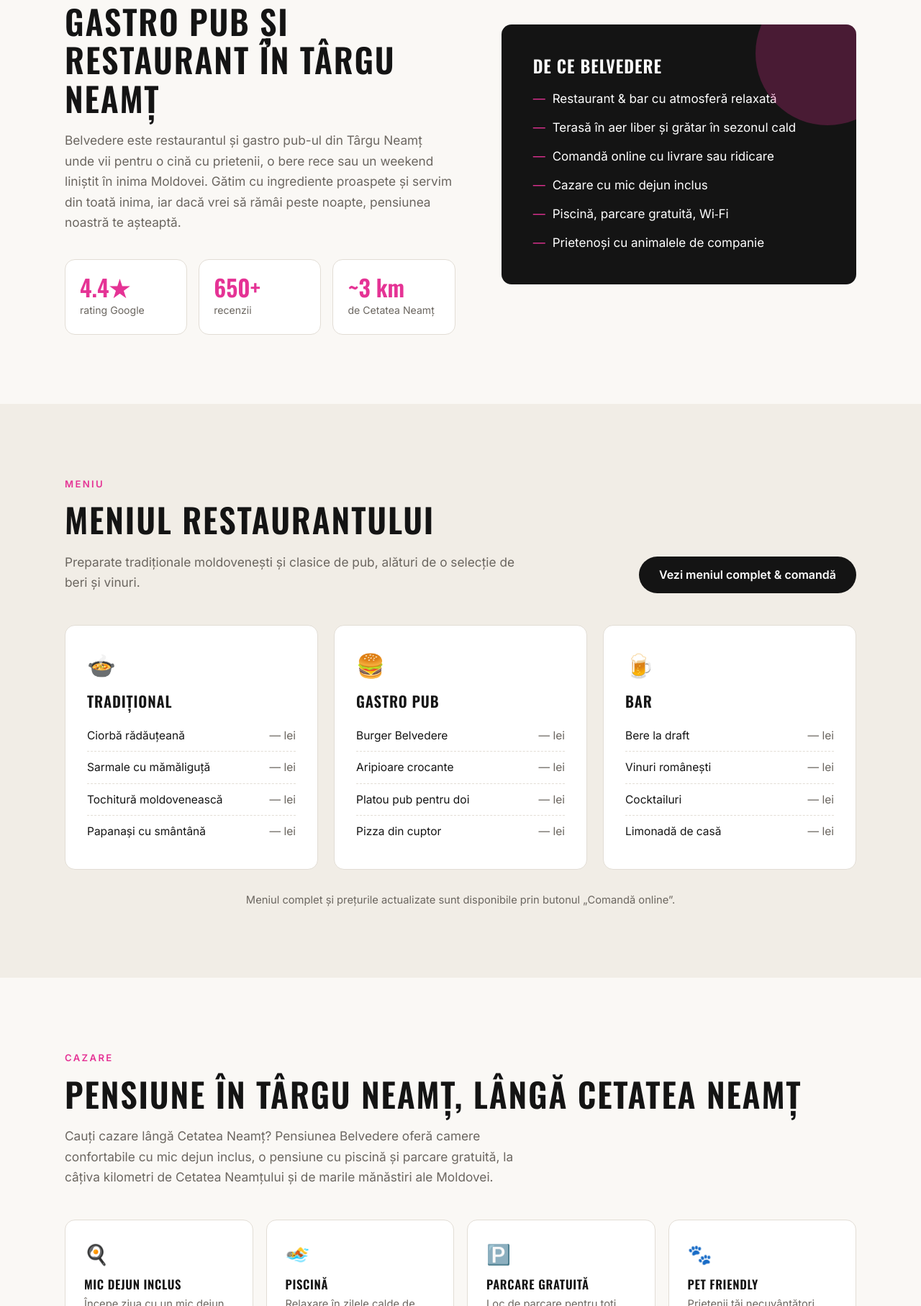
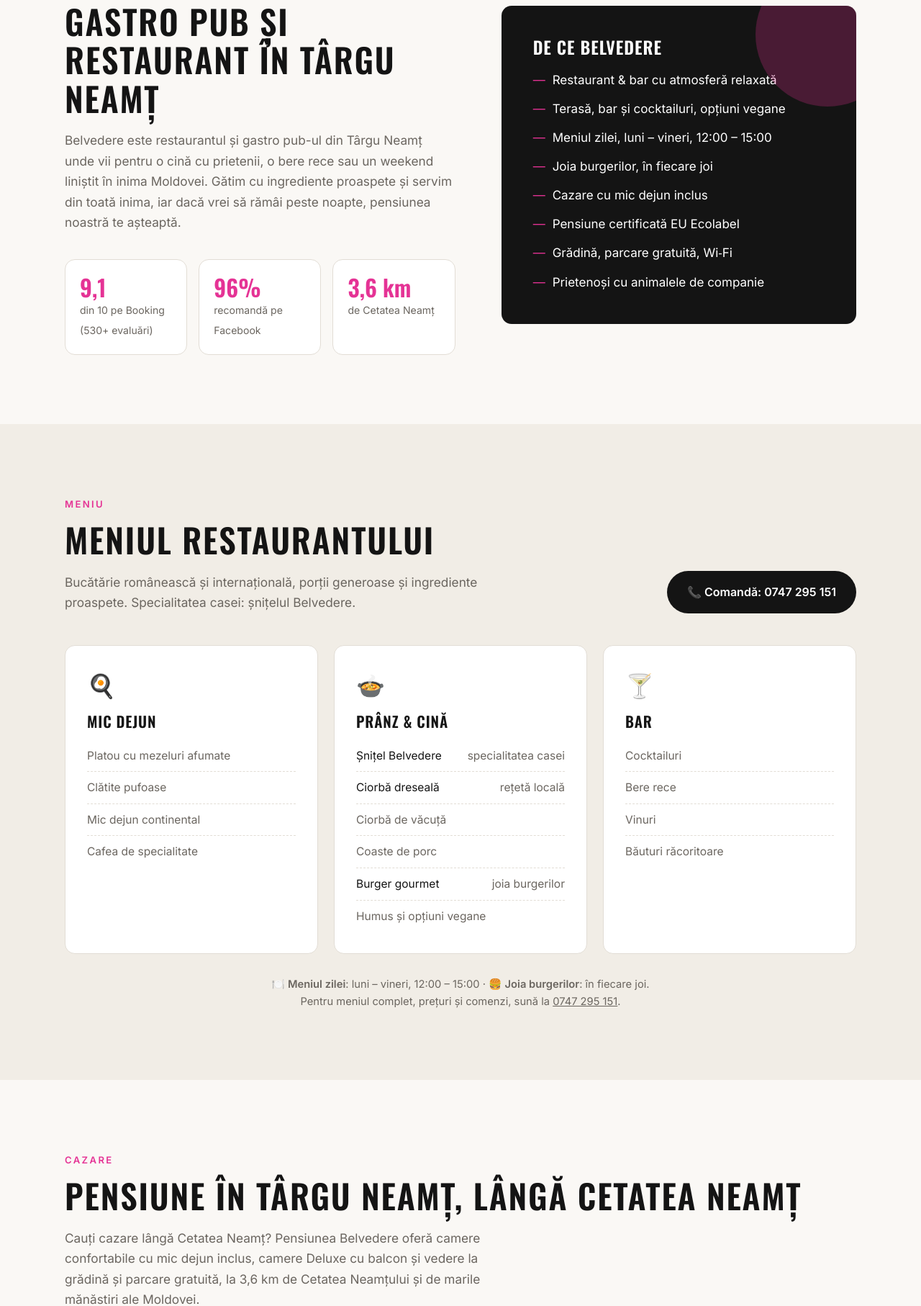
Before and after one commit to steffancucu-max/belvedere-gastro-pub, a plain HTML site: page index.html in a window 1280 px wide. Shown: the part 986-2800 px from the top of the page at 72% size. Drawn offline with nearby package versions, Linux system fonts and the light colour scheme.

Commit message:
Update content with real business data
- Booking 9.1/10 and Facebook 96% ratings, Deluxe rooms, EU Ecolabel
- Real dishes (schnitzel, ciorbă dreseală...), daily lunch menu, burger Thursday
- Opening hours (daily until 22:00), Facebook and Instagram links
- Correct distances (Cetatea 3.6 km, Agapia/Văratec 14-15 km)
- Remove unverified pool; replace broken GloriaFood ordering with phone orders

Co-Authored-By: Claude Opus 5.5 <noreply@anthropic.com>

```diff
--- a/index.html
+++ b/index.html
@@ -4,12 +4,12 @@
 <meta charset="utf-8">
 <meta name="viewport" content="width=device-width, initial-scale=1">
 <title>Belvedere – Restaurant, Gastro Pub & Pensiune în Târgu Neamț</title>
-<meta name="description" content="Restaurant și pensiune în Târgu Neamț: gastro pub cu bucate proaspete, cazare cu mic dejun lângă Cetatea Neamț și pensiune cu piscină. Str. Mărășești 215. Rezervări: 0747 295 151.">
+<meta name="description" content="Restaurant și pensiune în Târgu Neamț: gastro pub cu bucate proaspete, restaurant cu terasă și cazare eco cu mic dejun lângă Cetatea Neamț. Str. Mărășești 215. Rezervări: 0747 295 151.">
 <link rel="canonical" href="https://belvedere-gastro-pub.vercel.app/">
 <meta property="og:type" content="restaurant">
 <meta property="og:locale" content="ro_RO">
 <meta property="og:title" content="Belvedere – Restaurant, Gastro Pub & Pensiune în Târgu Neamț">
-<meta property="og:description" content="Gastro pub, restaurant și pensiune cu piscină lângă Cetatea Neamț. Rezervări: 0747 295 151.">
+<meta property="og:description" content="Gastro pub, restaurant cu terasă și pensiune eco lângă Cetatea Neamț. Rezervări: 0747 295 151.">
 <meta property="og:url" content="https://belvedere-gastro-pub.vercel.app/">
 <meta property="og:image" content="https://www.pensiuneabelvedere.ro/img/background-desktop.jpg">
 <meta name="twitter:card" content="summary_large_image">
@@ -26,7 +26,9 @@
       "telephone": "+40747295151",
       "email": "rezervari@pensiuneabelvedere.ro",
       "image": "https://www.pensiuneabelvedere.ro/img/background-desktop.jpg",
-      "servesCuisine": ["Românească", "Pub"],
+      "servesCuisine": ["Românească", "Internațională", "Gastropub"],
+      "openingHoursSpecification": [{"@type": "OpeningHoursSpecification", "dayOfWeek": ["Monday","Tuesday","Wednesday","Thursday","Friday","Saturday","Sunday"], "closes": "22:00"}],
+      "sameAs": ["https://www.facebook.com/BelvederePensiuneRestaurant/", "https://www.instagram.com/belvedere.gastrohan/"],
       "acceptsReservations": true,
       "hasMap": "https://www.google.com/maps/place/?q=place_id:ChIJ8_ycF1BHNUcRmx88YS8ZvBM",
       "address": {"@type": "PostalAddress", "streetAddress": "Str. Mărășești nr. 215", "addressLocality": "Târgu Neamț", "postalCode": "615200", "addressRegion": "Neamț", "addressCountry": "RO"},
@@ -34,9 +36,11 @@
     },
     {
       "@type": "LodgingBusiness",
+      "starRating": {"@type": "Rating", "ratingValue": "3"},
+      "sameAs": ["https://www.booking.com/hotel/ro/belvedere-tg-neamt.ro.html"],
       "@id": "https://belvedere-gastro-pub.vercel.app/#pensiune",
       "name": "Pensiunea Belvedere",
-      "description": "Pensiune în Târgu Neamț, lângă Cetatea Neamț, cu mic dejun inclus, piscină, parcare gratuită și camere pet friendly.",
+      "description": "Pensiune în Târgu Neamț, lângă Cetatea Neamț, certificată EU Ecolabel, cu mic dejun inclus, parcare gratuită și camere pet friendly.",
       "url": "https://belvedere-gastro-pub.vercel.app/#cazare",
       "telephone": "+40747295151",
       "image": "https://www.pensiuneabelvedere.ro/img/background-desktop.jpg",
@@ -44,7 +48,7 @@
       "checkoutTime": "12:00",
       "petsAllowed": true,
       "amenityFeature": [
-        {"@type": "LocationFeatureSpecification", "name": "Piscină", "value": true},
+        {"@type": "LocationFeatureSpecification", "name": "Terasă și grădină", "value": true},
         {"@type": "LocationFeatureSpecification", "name": "Parcare gratuită", "value": true},
         {"@type": "LocationFeatureSpecification", "name": "Wi-Fi gratuit", "value": true},
         {"@type": "LocationFeatureSpecification", "name": "Mic dejun inclus", "value": true}
@@ -85,12 +89,6 @@
   .btn-ghost:hover{background:#fff;color:var(--ink)}
   .btn-dark{background:var(--ink);color:#fff}
   .btn-dark:hover{background:#000}
-  /* keep brand colors when GloriaFood's stylesheet loads */
-  .btn.glf-button{font:600 1rem/1.2 Inter,sans-serif!important;padding:14px 26px!important;border-radius:999px!important;box-shadow:none!important;text-transform:none!important;letter-spacing:0!important;color:#fff!important;width:auto!important;height:auto!important;margin:0!important;text-shadow:none!important}
-  .btn.glf-button.btn-accent{background:var(--accent)!important;border-color:transparent!important}
-  .btn.glf-button.btn-accent:hover{background:var(--accent-dark)!important}
-  .btn.glf-button.btn-dark{background:var(--ink)!important;border-color:transparent!important}
-  .btn.glf-button.btn-dark:hover{background:#000!important}
 
   /* nav */
   header{position:fixed;inset:0 0 auto 0;z-index:50;transition:.25s}
@@ -282,11 +280,11 @@
     <div class="sub">Gastro Pub &amp; Pensiune</div>
     <p>Restaurant, gastro pub și pensiune în Târgu Neamț. Bucate gătite cu grijă, doar din ingrediente proaspete, aproape de Cetatea Neamțului.</p>
     <div class="hero-actions">
-      <span class="glf-button btn btn-accent" data-glf-cuid="1cf26968-2ebc-4360-8b3f-4343ad7e7741" data-glf-ruid="165522b0-55e9-4193-8806-7162fb15306e">Comandă online</span>
+      <a href="tel:+40747295151" class="btn btn-accent">📞 Comandă telefonic</a>
       <a href="#rezervare" class="btn btn-ghost" data-res>Rezervă o masă</a>
     </div>
     <div class="hero-meta">
-      <span><b>★ 4.4</b> · 650+ recenzii Google</span>
+      <span><b>9,1/10</b> pe Booking · <b>★ 4.8</b> pe Facebook</span>
       <span>📍 Str. Mărășești 215</span>
       <span>📞 0747 295 151</span>
     </div>
@@ -300,19 +298,21 @@
       <h2>Gastro pub și restaurant în Târgu Neamț</h2>
       <p class="lead">Belvedere este restaurantul și gastro pub-ul din Târgu Neamț unde vii pentru o cină cu prietenii, o bere rece sau un weekend liniștit în inima Moldovei. Gătim cu ingrediente proaspete și servim din toată inima, iar dacă vrei să rămâi peste noapte, pensiunea noastră te așteaptă.</p>
       <div class="stats">
-        <div class="stat"><b>4.4★</b><span>rating Google</span></div>
-        <div class="stat"><b>650+</b><span>recenzii</span></div>
-        <div class="stat"><b>~3 km</b><span>de Cetatea Neamț</span></div>
+        <div class="stat"><b>9,1</b><span>din 10 pe Booking (530+ evaluări)</span></div>
+        <div class="stat"><b>96%</b><span>recomandă pe Facebook</span></div>
+        <div class="stat"><b>3,6 km</b><span>de Cetatea Neamț</span></div>
       </div>
     </div>
     <div class="about-card reveal">
       <h3>De ce Belvedere</h3>
       <ul>
         <li>Restaurant &amp; bar cu atmosferă relaxată</li>
-        <li>Terasă în aer liber și grătar în sezonul cald</li>
-        <li>Comandă online cu livrare sau ridicare</li>
+        <li>Terasă, bar și cocktailuri, opțiuni vegane</li>
+        <li>Meniul zilei, luni – vineri, 12:00 – 15:00</li>
+        <li>Joia burgerilor, în fiecare joi</li>
         <li>Cazare cu mic dejun inclus</li>
-        <li>Piscină, parcare gratuită, Wi‑Fi</li>
+        <li>Pensiune certificată EU Ecolabel</li>
+        <li>Grădină, parcare gratuită, Wi‑Fi</li>
         <li>Prietenoși cu animalele de companie</li>
       </ul>
     </div>
@@ -325,38 +325,40 @@
       <div>
         <span class="eyebrow">Meniu</span>
         <h2>Meniul restaurantului</h2>
-        <p class="lead">Preparate tradiționale moldovenești și clasice de pub, alături de o selecție de beri și vinuri.</p>
+        <p class="lead">Bucătărie românească și internațională, porții generoase și ingrediente proaspete. Specialitatea casei: șnițelul Belvedere.</p>
       </div>
-      <span class="glf-button btn btn-dark" data-glf-cuid="1cf26968-2ebc-4360-8b3f-4343ad7e7741" data-glf-ruid="165522b0-55e9-4193-8806-7162fb15306e">Vezi meniul complet &amp; comandă</span>
+      <a href="tel:+40747295151" class="btn btn-dark">📞 Comandă: 0747 295 151</a>
     </div>
-    <!-- TODO: înlocuiți preparatele de mai jos cu cele reale din meniu și adăugați prețurile -->
+    <!-- TODO: adăugați meniul complet cu prețuri când e disponibil -->
     <div class="menu-grid">
       <div class="menu-card reveal">
-        <div class="ic">🍲</div>
-        <h3>Tradițional</h3>
-        <div class="dish"><span>Ciorbă rădăuțeană</span><span>— lei</span></div>
-        <div class="dish"><span>Sarmale cu mămăliguță</span><span>— lei</span></div>
-        <div class="dish"><span>Tochitură moldovenească</span><span>— lei</span></div>
-        <div class="dish"><span>Papanași cu smântână</span><span>— lei</span></div>
+        <div class="ic">🍳</div>
+        <h3>Mic dejun</h3>
+        <div class="dish"><span>Platou cu mezeluri afumate</span></div>
+        <div class="dish"><span>Clătite pufoase</span></div>
+        <div class="dish"><span>Mic dejun continental</span></div>
+        <div class="dish"><span>Cafea de specialitate</span></div>
       </div>
       <div class="menu-card reveal">
-        <div class="ic">🍔</div>
-        <h3>Gastro Pub</h3>
-        <div class="dish"><span>Burger Belvedere</span><span>— lei</span></div>
-        <div class="dish"><span>Aripioare crocante</span><span>— lei</span></div>
-        <div class="dish"><span>Platou pub pentru doi</span><span>— lei</span></div>
-        <div class="dish"><span>Pizza din cuptor</span><span>— lei</span></div>
+        <div class="ic">🍲</div>
+        <h3>Prânz &amp; cină</h3>
+        <div class="dish"><span>Șnițel Belvedere</span><span>specialitatea casei</span></div>
+        <div class="dish"><span>Ciorbă dreseală</span><span>rețetă locală</span></div>
+        <div class="dish"><span>Ciorbă de văcuță</span></div>
+        <div class="dish"><span>Coaste de porc</span></div>
+        <div class="dish"><span>Burger gourmet</span><span>joia burgerilor</span></div>
+        <div class="dish"><span>Humus și opțiuni vegane</span></div>
       </div>
       <div class="menu-card reveal">
-        <div class="ic">🍺</div>
+        <div class="ic">🍸</div>
         <h3>Bar</h3>
-        <div class="dish"><span>Bere la draft</span><span>— lei</span></div>
-        <div class="dish"><span>Vinuri românești</span><span>— lei</span></div>
-        <div class="dish"><span>Cocktailuri</span><span>— lei</span></div>
-        <div class="dish"><span>Limonadă de casă</span><span>— lei</span></div>
+        <div class="dish"><span>Cocktailuri</span></div>
+        <div class="dish"><span>Bere rece</span></div>
+        <div class="dish"><span>Vinuri</span></div>
+        <div class="dish"><span>Băuturi răcoritoare</span></div>
       </div>
     </div>
-    <p class="menu-note">Meniul complet și prețurile actualizate sunt disponibile prin butonul „Comandă online”.</p>
+    <p class="menu-note">🍽️ <b>Meniul zilei</b>: luni – vineri, 12:00 – 15:00 · 🍔 <b>Joia burgerilor</b>: în fiecare joi.<br>Pentru meniul complet, prețuri și comenzi, sună la <a href="tel:+40747295151">0747 295 151</a>.</p>
   </div>
 </section>
 
@@ -365,14 +367,15 @@
     <div class="reveal">
       <span class="eyebrow">Cazare</span>
       <h2>Pensiune în Târgu Neamț, lângă Cetatea Neamț</h2>
-      <p class="lead">Cauți cazare lângă Cetatea Neamț? Pensiunea Belvedere oferă camere confortabile cu mic dejun inclus, o pensiune cu piscină și parcare gratuită, la câțiva kilometri de Cetatea Neamțului și de marile mănăstiri ale Moldovei.</p>
+      <p class="lead">Cauți cazare lângă Cetatea Neamț? Pensiunea Belvedere oferă camere confortabile cu mic dejun inclus, camere Deluxe cu balcon și vedere la grădină și parcare gratuită, la 3,6 km de Cetatea Neamțului și de marile mănăstiri ale Moldovei.</p>
     </div>
     <div class="features">
-      <div class="feat reveal"><div class="ic">🍳</div><h3>Mic dejun inclus</h3><p>Începe ziua cu un mic dejun gustos.</p></div>
-      <div class="feat reveal"><div class="ic">🏊</div><h3>Piscină</h3><p>Relaxare în zilele calde de vară.</p></div>
+      <div class="feat reveal"><div class="ic">🛏️</div><h3>Camere Deluxe</h3><p>Duble cu balcon sau twin, cu vedere la grădină.</p></div>
+      <div class="feat reveal"><div class="ic">🍳</div><h3>Mic dejun inclus</h3><p>Variat și proaspăt, apreciat de oaspeți.</p></div>
+      <div class="feat reveal"><div class="ic">🌿</div><h3>EU Ecolabel</h3><p>Pensiune cu certificare ecologică europeană.</p></div>
       <div class="feat reveal"><div class="ic">🅿️</div><h3>Parcare gratuită</h3><p>Loc de parcare pentru toți oaspeții.</p></div>
-      <div class="feat reveal"><div class="ic">🐾</div><h3>Pet friendly</h3><p>Prietenii tăi necuvântători sunt bineveniți.</p></div>
-      <div class="feat reveal"><div class="ic">📶</div><h3>Wi‑Fi gratuit</h3><p>Internet în toată pensiunea.</p></div>
+      <div class="feat reveal"><div class="ic">🐾</div><h3>Pet friendly</h3><p>Animalele de companie sunt binevenite, fără taxă.</p></div>
+      <div class="feat reveal"><div class="ic">☕</div><h3>Cafea în cameră</h3><p>Aparat de cafea și ceai, Wi‑Fi rapid gratuit.</p></div>
       <div class="feat reveal"><div class="ic">🛎️</div><h3>Room service</h3><p>Preparatele restaurantului, direct în cameră.</p></div>
       <div class="feat reveal"><div class="ic">🔥</div><h3>Grătar</h3><p>Facilități de grătar în sezonul cald.</p></div>
       <div class="feat reveal"><div class="ic">🕒</div><h3>Check-in 15:00</h3><p>Check-out până la ora 12:00.</p></div>
@@ -389,10 +392,10 @@
       <p class="lead">Belvedere este punctul de plecare ideal pentru istorie, spiritualitate și natură.</p>
     </div>
     <div class="places">
-      <div class="place reveal"><b>~3 km</b><h3>Cetatea Neamț</h3><p>Cetate medievală din secolul al XIV‑lea, astăzi muzeu.</p></div>
+      <div class="place reveal"><b>3,6 km</b><h3>Cetatea Neamț</h3><p>Cetate medievală din secolul al XIV‑lea, astăzi muzeu.</p></div>
       <div class="place reveal"><b>Centru</b><h3>Casa Ion Creangă</h3><p>Casa memorială din Humulești, satul copilăriei scriitorului.</p></div>
       <div class="place reveal"><b>~15 km</b><h3>Mănăstirea Neamț</h3><p>Una dintre cele mai vechi și importante mănăstiri din Moldova.</p></div>
-      <div class="place reveal"><b>~20 km</b><h3>Agapia &amp; Văratec</h3><p>Mănăstiri celebre, înconjurate de păduri și dealuri.</p></div>
+      <div class="place reveal"><b>14–15 km</b><h3>Agapia &amp; Văratec</h3><p>Mănăstiri celebre, înconjurate de păduri și dealuri.</p></div>
     </div>
   </div>
 </section>
@@ -425,8 +428,8 @@
         <div class="info-row"><div class="ic">📍</div><div><small>Adresă</small>Str. Mărășești nr. 215<br>615200 Târgu Neamț, jud. Neamț</div></div>
         <div class="info-row"><div class="ic">📞</div><div><small>Telefon</small><a href="tel:+40747295151">0747 295 151</a></div></div>
         <div class="info-row"><div class="ic">✉️</div><div><small>Email</small><a href="mailto:rezervari@pensiuneabelvedere.ro">rezervari@pensiuneabelvedere.ro</a></div></div>
-        <!-- TODO: adăugați programul real al restaurantului -->
-        <div class="info-row"><div class="ic">🕒</div><div><small>Program restaurant</small>Luni – Duminică · sunați pentru program</div></div>
+        <div class="info-row"><div class="ic">🕒</div><div><small>Program restaurant</small>Deschis zilnic, până la 22:00<br>Meniul zilei: luni – vineri, 12:00 – 15:00</div></div>
+        <div class="info-row"><div class="ic">📱</div><div><small>Social media</small><a href="https://www.facebook.com/BelvederePensiuneRestaurant/" target="_blank" rel="noopener">Facebook</a> · <a href="https://www.instagram.com/belvedere.gastrohan/" target="_blank" rel="noopener">Instagram @belvedere.gastrohan</a></div></div>
         <div style="display:flex;gap:12px;flex-wrap:wrap;margin-top:22px">
           <a href="#rezervare" class="btn btn-accent" data-res>Rezervă</a>
           <a href="tel:+40747295151" class="btn btn-outline">Sună acum</a>
@@ -448,7 +451,7 @@
   <div class="wrap foot">
     <span class="brand" style="color:#fff">Belvedere</span>
     <span>© <span id="yr"></span> Belvedere Gastro Pub &amp; Pensiune · Str. Mărășești 215, Târgu Neamț</span>
-    <span><a href="politica-confidentialitate.html">Confidențialitate &amp; cookie-uri</a> · <a href="#" data-cookie-settings>Setări cookie</a> · <a href="https://anpc.ro" target="_blank" rel="noopener">ANPC</a></span>
+    <span><a href="politica-confidentialitate.html">Confidențialitate &amp; cookie-uri</a> · <a href="#" data-cookie-settings>Setări cookie</a> · <a href="https://anpc.ro" target="_blank" rel="noopener">ANPC</a> · <a href="https://www.facebook.com/BelvederePensiuneRestaurant/" target="_blank" rel="noopener">Facebook</a> · <a href="https://www.instagram.com/belvedere.gastrohan/" target="_blank" rel="noopener">Instagram</a></span>
   </div>
 </footer>
 
@@ -483,10 +486,10 @@
 <!-- Cookie consent banner -->
 <div class="cookie" id="cookie" role="dialog" aria-labelledby="cookie-title">
   <h3 id="cookie-title">🍪 Cookie-uri</h3>
-  <p>Folosim doar stocare strict necesară pentru a reține alegerea ta. Cu acordul tău, încărcăm și conținut extern (harta și recenziile Google, comanda online GloriaFood), care poate seta cookie-uri. Poți schimba oricând alegerea din „Setări cookie”. <a href="politica-confidentialitate.html">Politica de confidențialitate</a></p>
+  <p>Folosim doar stocare strict necesară pentru a reține alegerea ta. Cu acordul tău, încărcăm și conținut extern (harta și recenziile Google), care poate seta cookie-uri. Poți schimba oricând alegerea din „Setări cookie”. <a href="politica-confidentialitate.html">Politica de confidențialitate</a></p>
   <div class="cookie-prefs" id="cookie-prefs">
     <div class="pref"><div><b>Strict necesare</b><span>Rețin alegerea ta privind cookie-urile. Mereu active.</span></div><input type="checkbox" checked disabled></div>
-    <div class="pref"><div><b>Conținut extern</b><span>Google Maps, recenzii Google, comandă online (GloriaFood).</span></div><input type="checkbox" id="pref-external"></div>
+    <div class="pref"><div><b>Conținut extern</b><span>Google Maps și recenzii Google.</span></div><input type="checkbox" id="pref-external"></div>
   </div>
   <div class="cookie-actions">
     <button class="btn btn-outline" id="ck-reject">Refuz</button>
@@ -537,17 +540,10 @@
     // Google Maps embed
     document.getElementById('map-slot').outerHTML =
       '<iframe title="Hartă Belvedere Gastro Pub" loading="lazy" referrerpolicy="no-referrer-when-downgrade" src="https://maps.google.com/maps?q=47.220177,26.3709947&z=16&output=embed"></iframe>';
-    // GloriaFood online ordering
-    const css = document.createElement('link'); css.rel = 'stylesheet'; css.href = 'https://www.fbgcdn.com/embedder/css/order-online.css'; document.head.appendChild(css);
-    const js = document.createElement('script'); js.src = 'https://www.fbgcdn.com/embedder/js/ewm2.js'; js.async = true; document.body.appendChild(js);
     // Google reviews
     loadReviews();
   }
 
-  // "Comandă online" before consent → ask for consent (the ordering widget is a third party)
-  document.querySelectorAll('.glf-button').forEach(b => b.addEventListener('click', e => {
-    if (!externalLoaded) { e.stopImmediatePropagation(); openBanner(true); prefExt.checked = true; }
-  }, true));
 
   /* ===== GOOGLE REVIEWS (Places API New) ===== */
   const esc = s => String(s ?? '').replace(/[&<>"']/g, c => ({'&':'&amp;','<':'&lt;','>':'&gt;','"':'&quot;',"'":'&#39;'}[c]));
```
Also changed, not shown: politica-confidentialitate.html (+1 -3 lines).
